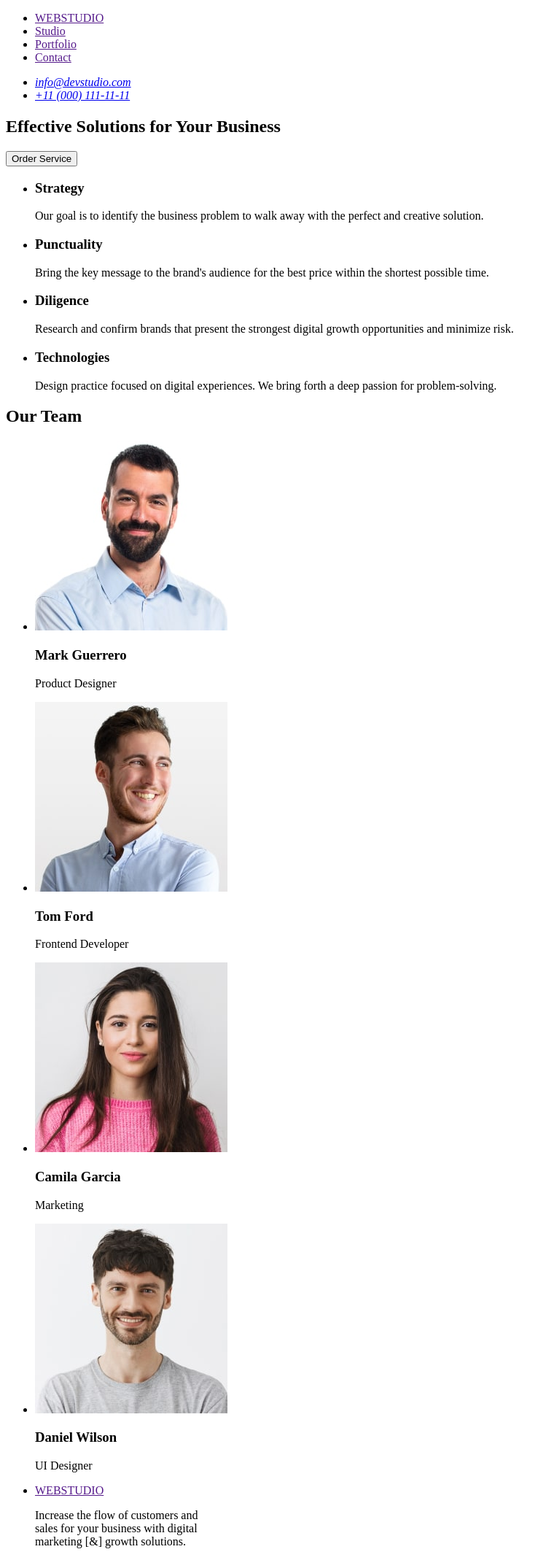
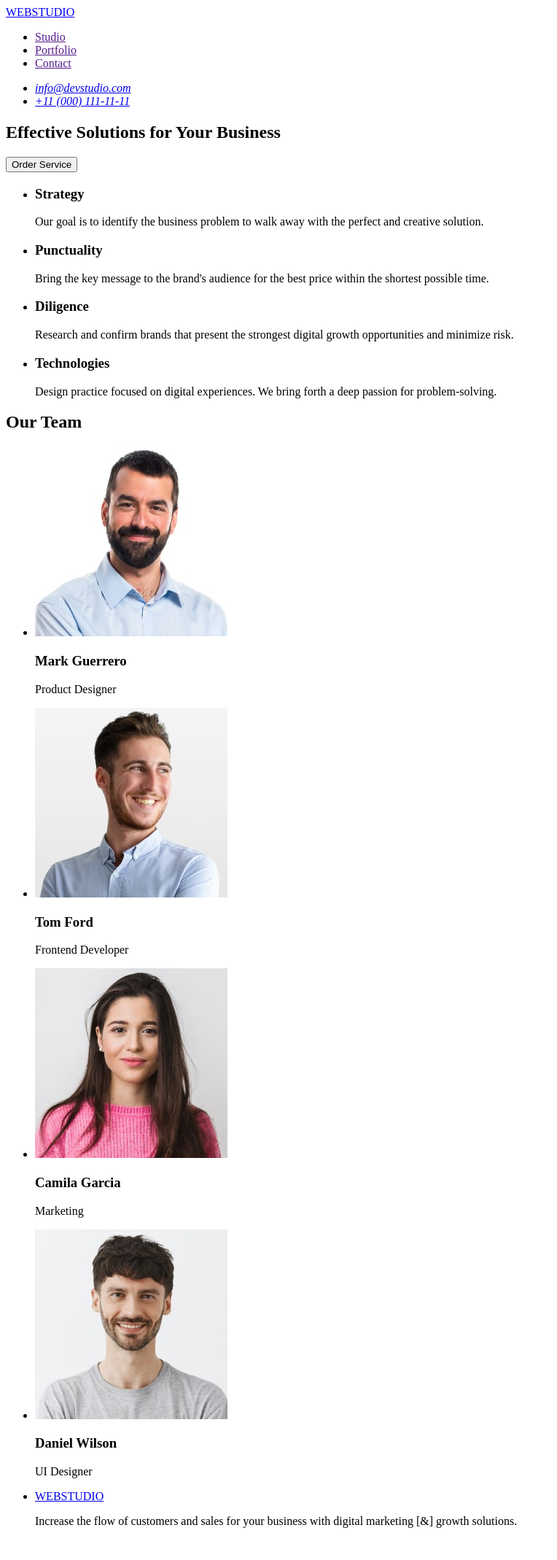
Before and after one commit to BambiPirelli/goit-markup-hw-01, a plain HTML site: page index.html in a window 1280 px wide. Shown: the whole page at 73% size, without its empty margins (0-764 px from the left). After the commit the page ends 2110 px from the top, so only its background shows below. Drawn offline with Linux system fonts and the light colour scheme.

Commit message:
corrected HW-1

```diff
--- a/index.html
+++ b/index.html
@@ -9,28 +9,17 @@
     <!--Header Section -->
     <header>
         <nav>
+            <a href="./index.html">WEBSTUDIO</a>
         <ul>
-            <li><a target="_blank" href="" rel="noopener noreferrer nofollow" ><span>WEB</span>STUDIO</a></li>
-            <li><a target="_blank" href="" rel="noopener noreferrer nofollow">Studio</a></li>
-            <li><a target="_blank" href="" rel="noopener noreferrer nofollow">Portfolio</a></li>
-            <li><a target="_blank" href="" rel="noopener noreferrer nofollow">Contact</a></li>
+            <li><a href="">Studio</a></li>
+            <li><a href="" >Portfolio</a></li>
+            <li><a href="" >Contact</a></li>
         </ul>
         </nav>
-
         <address>
             <ul>
-                <li><a
-                    target="_blank"
-                    href="mailto:info@devstudio.com">
-                    info@devstudio.com
-                </a>
-                </li>
-                <li><a
-                    target="_blank"
-                    href="tel:+11 (000) 111-11-11">
-                    +11 (000) 111-11-11
-                </a>
-                </li>
+                <li><a href="mailto:info@devstudio.com">info@devstudio.com</a></li>
+                <li><a   href="tel:+110001111111">+11 (000) 111-11-11</a></li>
             </ul>
         </address>
     </header>
@@ -39,8 +28,7 @@
 
     <main>
         <section>
-            <h1>Effective Solutions
-                for Your Business</h1>
+            <h1>Effective Solutions for Your Business</h1>
 
             <button type="button">Order Service</button>
         </section>
@@ -79,7 +67,7 @@
             <ul>
                 <li>
                     <img
-                    src="./images/img1-min.jpeg"
+                    src="/images/img1-min.jpeg"
                     alt="Product designer's image"
                     width="264"
                     height="260"/>
@@ -89,7 +77,7 @@
 
                 <li>
                     <img
-                    src="./images/img2-min.jpeg"
+                    src="/images/img2-min.jpeg"
                     alt="Frontend developer's image"
                     width="264"
                     height="260"/>
@@ -99,7 +87,7 @@
 
                 <li>
                     <img
-                    src="./images/img3-min.jpeg"
+                    src="/images/img3-min.jpeg"
                     alt="Marketing Manager's image"
                     width="264"
                     height="260"/>
@@ -109,7 +97,7 @@
 
                 <li>
                     <img
-                    src="./images/img4-min.jpeg"
+                    src="/images/img4-min.jpeg"
                     alt="UI designer's Image"
                     width="264"
                     height="260"/>
@@ -126,9 +114,9 @@
     <footer>
         <ul>
             <li>
-                <a href=""><span>WEB</span>STUDIO</a>
-                <p> Increase the flow of customers and <br/>
-                    sales for your business with digital  <br/>
+                <a href="./index.html">WEBSTUDIO</a>
+                <p> Increase the flow of customers and
+                    sales for your business with digital
                     marketing [&] growth solutions.
                 </p>
             </li>
```
